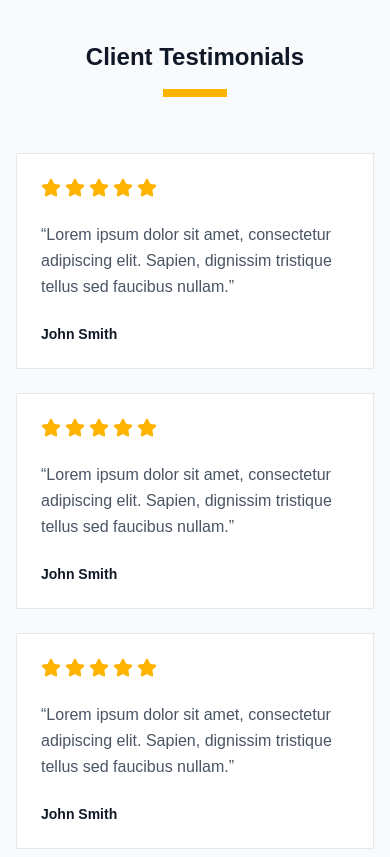
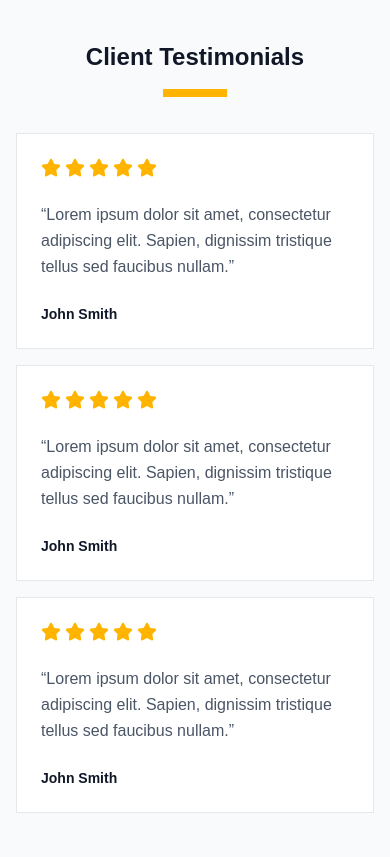
Before and after one commit to Nick-Lemy/merap_website, a Next.js app: page / in a window 390 px wide. Shown: the part 5980-6837 px from the top of the page. Built offline with nearby package versions, Linux system fonts and the light colour scheme.

Commit message:
fix: styling issues on section6 of home page

```diff
--- a/src/app/(home)/_components/HomeSection6.tsx
+++ b/src/app/(home)/_components/HomeSection6.tsx
@@ -11,7 +11,7 @@ export default function HomeSection6() {
           </h1>
           <div className="w-16 sm:w-20 lg:w-25 h-2 lg:h-2.5 bg-[#FFB400] mt-4" />
         </div>
-        <div className="px-4 sm:px-6 lg:px-0 grid grid-cols-1 md:grid-cols-2 lg:grid-cols-3 gap-6 lg:gap-10 w-full max-w-7xl mt-8 lg:mt-8">
+        <div className="px-4 sm:px-6 lg:px-0 grid grid-cols-1 md:grid-cols-2 lg:grid-cols-3 gap-4 lg:gap-10 w-full max-w-7xl mt-3 lg:mt-8">
           {Array.from({ length: 3 }).map((_, index) => (
             <TestimonialCard
               key={index}
```
